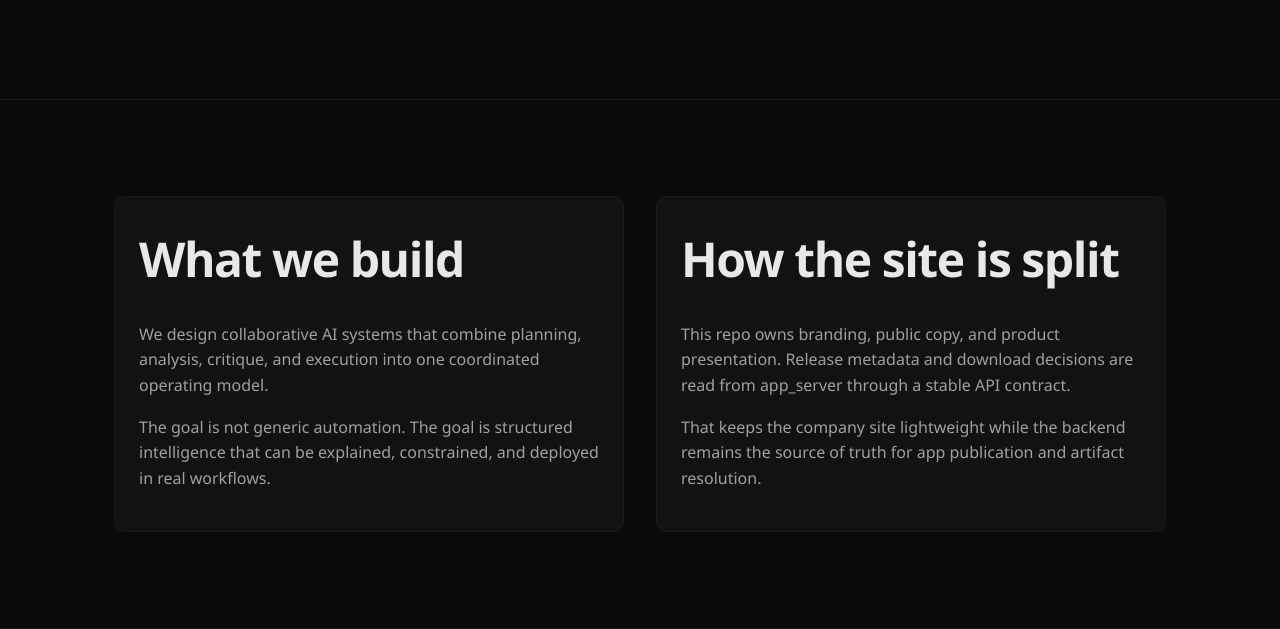
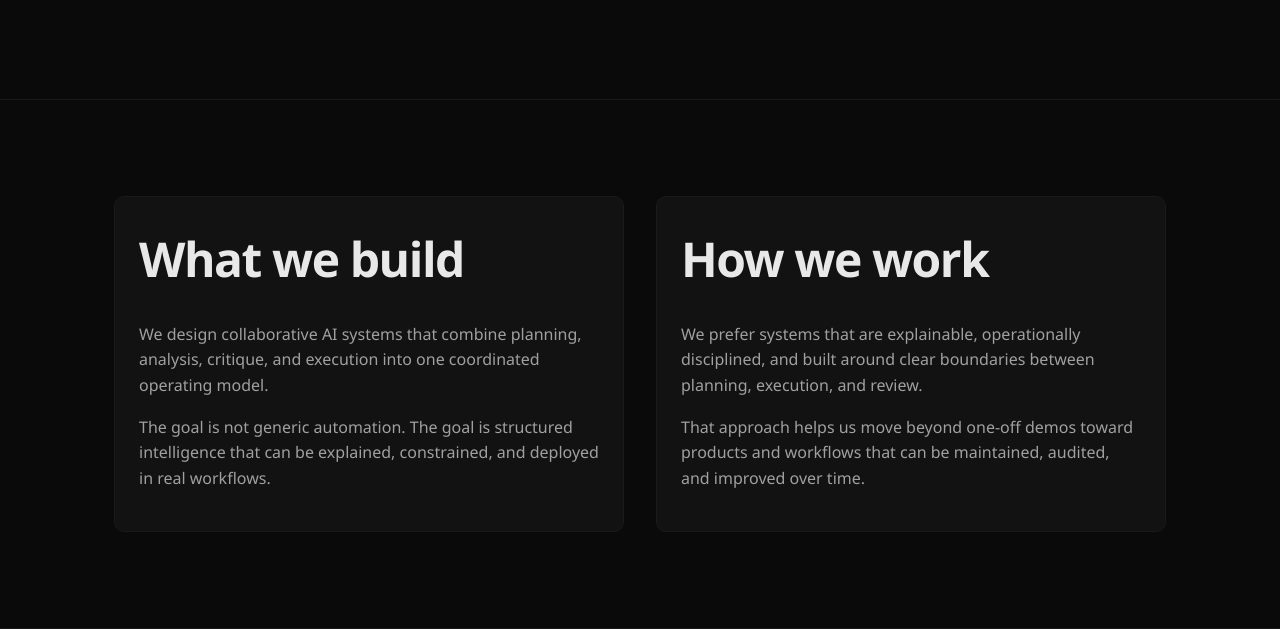
Before and after one commit to glicxu/dalifin_company, a FastAPI app: page /about in a window 1280 px wide. Shown: the part 860-1489 px from the top of the page. Run offline with FastAPI, Linux system fonts and the light colour scheme.

Commit message:
Remove internal site-architecture copy from about page

```diff
--- a/app/templates/about.html
+++ b/app/templates/about.html
@@ -26,14 +26,14 @@
       </p>
     </article>
     <article class="content-card">
-      <h2>How the site is split</h2>
+      <h2>How we work</h2>
       <p>
-        This repo owns branding, public copy, and product presentation. Release metadata and download
-        decisions are read from app_server through a stable API contract.
+        We prefer systems that are explainable, operationally disciplined, and built around clear
+        boundaries between planning, execution, and review.
       </p>
       <p>
-        That keeps the company site lightweight while the backend remains the source of truth for app
-        publication and artifact resolution.
+        That approach helps us move beyond one-off demos toward products and workflows that can be
+        maintained, audited, and improved over time.
       </p>
     </article>
   </div>
```
